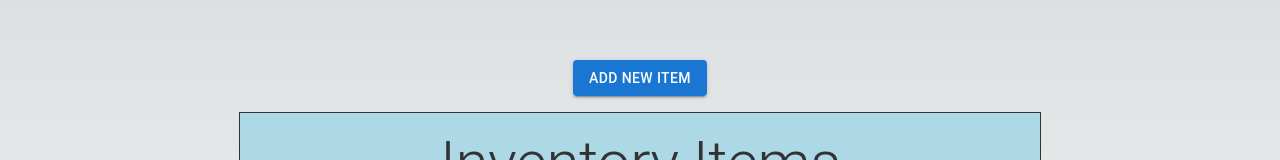
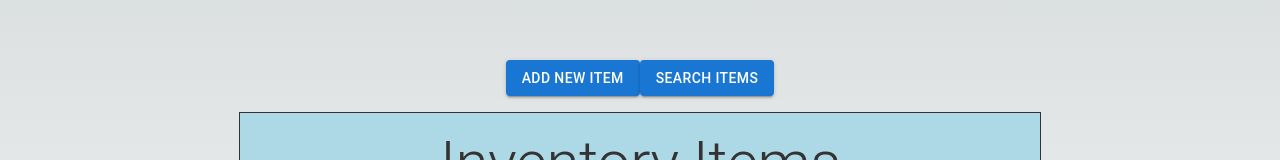
Before and after one commit to CKhamis/Inventory-Tracker, a Next.js app: page / in a window 1280 px wide. Shown: the part 113-273 px from the top of the page. Built offline with nearby package versions, Linux system fonts and the light colour scheme; no server answers; the database is empty.

Commit message:
Finished implementing search functionality

```diff
--- a/src/app/page.js
+++ b/src/app/page.js
@@ -1,7 +1,7 @@
 'use client'
 
 import { useState, useEffect } from 'react'
-import { Box, Stack, Typography, Button, Modal, TextField } from '@mui/material'
+import {Box, Stack, Typography, Button, Modal, TextField, Grid} from '@mui/material'
 import { firestore } from '@/firebase'
 import {
   collection,
@@ -31,11 +31,15 @@ const style = {
 export default function Home() {
   const [inventory, setInventory] = useState([])
   const [open, setOpen] = useState(false)
+  const [openSearch, setOpenSearch] = useState(false)
   const [itemName, setItemName] = useState('')
+  const [searchText, setSearchText] = useState('')
   const [searchString, setSearchString] = useState('');
 
   const handleOpen = () => setOpen(true)
   const handleClose = () => setOpen(false)
+  const handleOpenSearch = () => setOpenSearch(true)
+  const handleCloseSearch = () => setOpenSearch(false)
 
   const updateInventory = async () => {
     const snapshot = query(collection(firestore, 'inventory'))
@@ -119,9 +123,50 @@ export default function Home() {
             </Stack>
           </Box>
         </Modal>
-        <Button variant="contained" onClick={handleOpen}>
-          Add New Item
-        </Button>
+        <Modal
+            open={openSearch}
+            onClose={handleCloseSearch}
+            aria-labelledby="modal-modal-title"
+            aria-describedby="modal-modal-description"
+        >
+          <Box sx={style}>
+            <Typography id="modal-modal-title" variant="h6" component="h2" color="black">
+              Search Items
+            </Typography>
+            <Stack width="100%" direction={'row'} spacing={2}>
+              <TextField
+                  id="outlined-basic"
+                  label="Item"
+                  variant="outlined"
+                  fullWidth
+                  value={searchText}
+                  onChange={(e) => setSearchText(e.target.value)}
+              />
+              <Button
+                  variant="outlined"
+                  onClick={() => {
+                    setSearchText('')
+                    setSearchString(searchText)
+                    handleCloseSearch()
+                  }}
+              >
+                Search
+              </Button>
+            </Stack>
+          </Box>
+        </Modal>
+        <Grid container justifyContent="center">
+          <Grid item>
+            <Button variant="contained" onClick={handleOpen}>
+              Add New Item
+            </Button>
+          </Grid>
+          <Grid item>
+            <Button variant="contained" onClick={handleOpenSearch}>
+              Search Items
+            </Button>
+          </Grid>
+        </Grid>
         <Box border={'1px solid #333'}>
           <Box
               width="800px"
```
